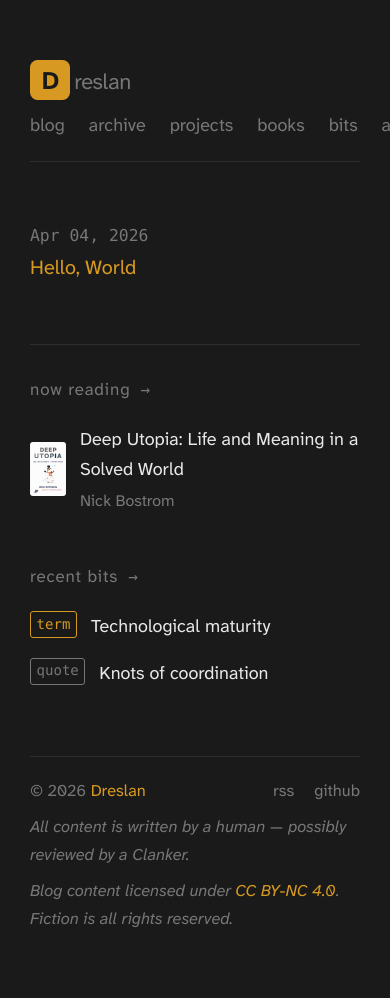
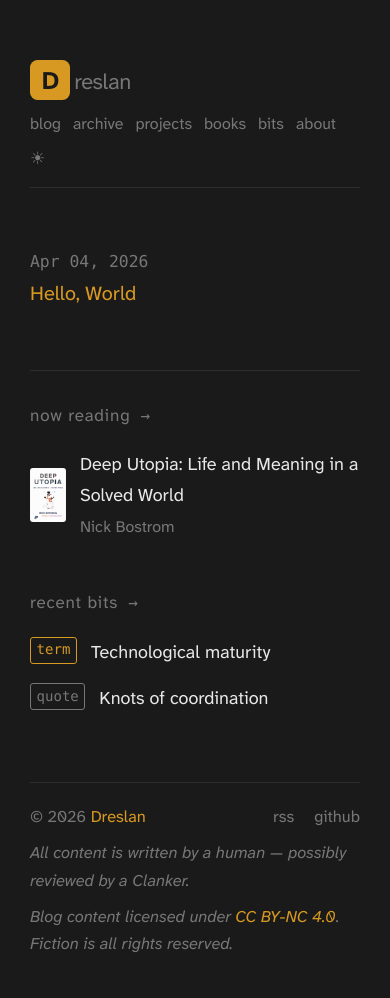
Before and after one commit to dreslan/dreslan.github.io, a Jekyll site: the page built from index.html, in a window 390 px wide. Built offline with Jekyll 4.4.1, drawn with Linux system fonts in a browser that asks for light colours; before the commit the page ends 973 px from its top, so only the background shows below that.

Commit message:
fix: improve mobile responsiveness for nav, book covers, and filters
Raise mobile breakpoint from 500px to 640px so nav stacks on all phones,
add overflow-x guard, tighten nav spacing at small widths, scale book
covers on mobile, and fix filter buttons stretching vertically.

Co-Authored-By: Claude Opus 4.6 (1M context) <noreply@anthropic.com>

```diff
--- a/assets/css/style.css
+++ b/assets/css/style.css
@@ -69,6 +69,7 @@ html {
   color: var(--text);
   font-family: var(--font);
   -webkit-font-smoothing: antialiased;
+  overflow-x: hidden;
 }
 
 a {
@@ -135,6 +136,7 @@ main {
 nav {
   display: flex;
   align-items: center;
+  flex-wrap: wrap;
   gap: 1.2rem;
   font-size: 0.9rem;
 }
@@ -610,6 +612,8 @@ nav a:hover {
 
 .book-filters {
   display: flex;
+  flex-wrap: wrap;
+  align-items: flex-start;
   gap: 0.5rem;
   margin-bottom: 1.5rem;
 }
@@ -845,10 +849,17 @@ nav a:hover {
 }
 
 /* ── Responsive ── */
-@media (max-width: 500px) {
+@media (max-width: 640px) {
   .site-header {
     flex-direction: column;
     gap: 0.5rem;
+  }
+  nav {
+    gap: 0.8rem;
+    font-size: 0.85rem;
+  }
+  .review-cover {
+    max-width: 120px;
   }
   .post-list li {
     flex-direction: column;
@@ -861,3 +872,13 @@ nav a:hover {
     max-width: 100%;
   }
 }
+
+@media (max-width: 400px) {
+  nav {
+    gap: 0.6rem;
+    font-size: 0.8rem;
+  }
+  .review-cover {
+    max-width: 100px;
+  }
+}
```
